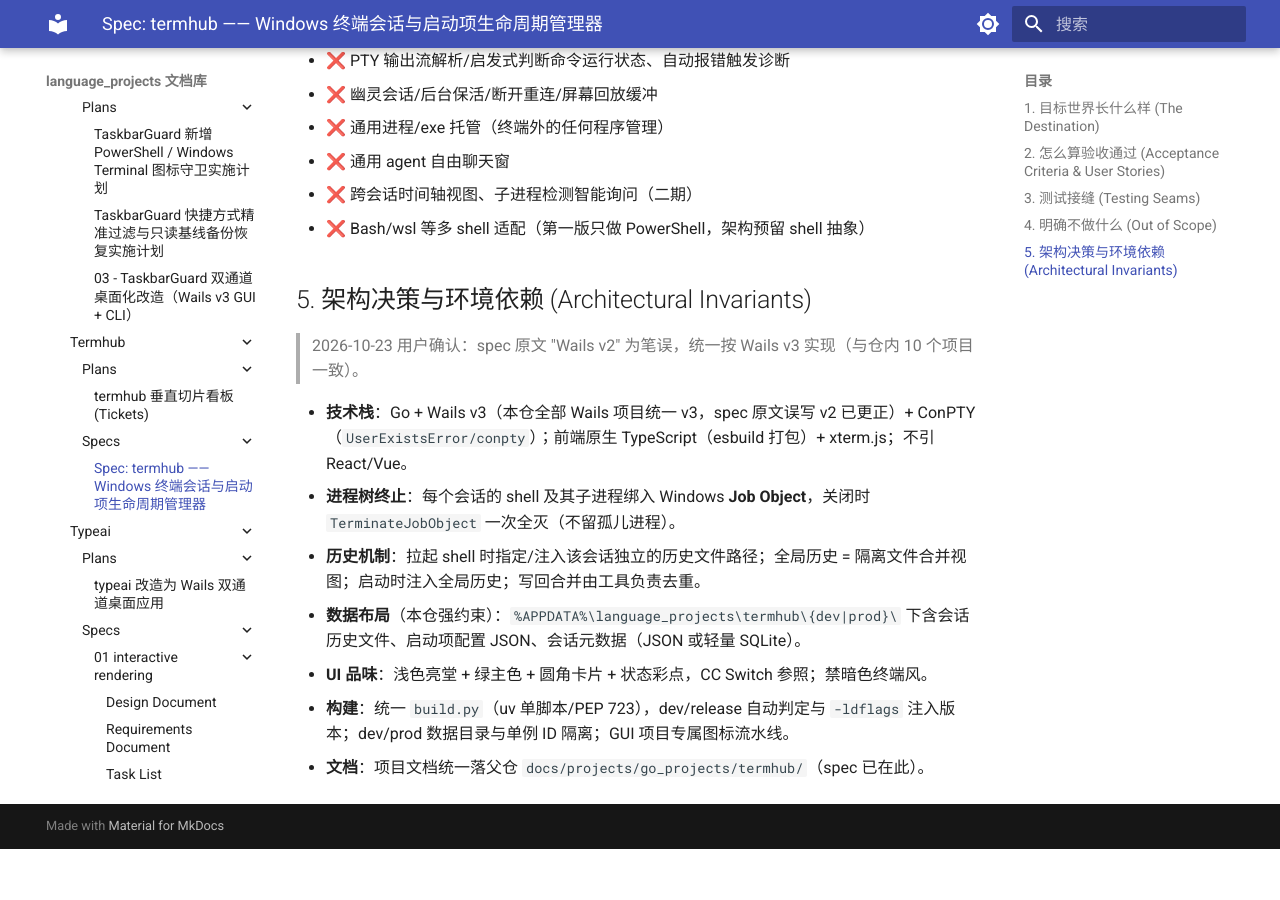
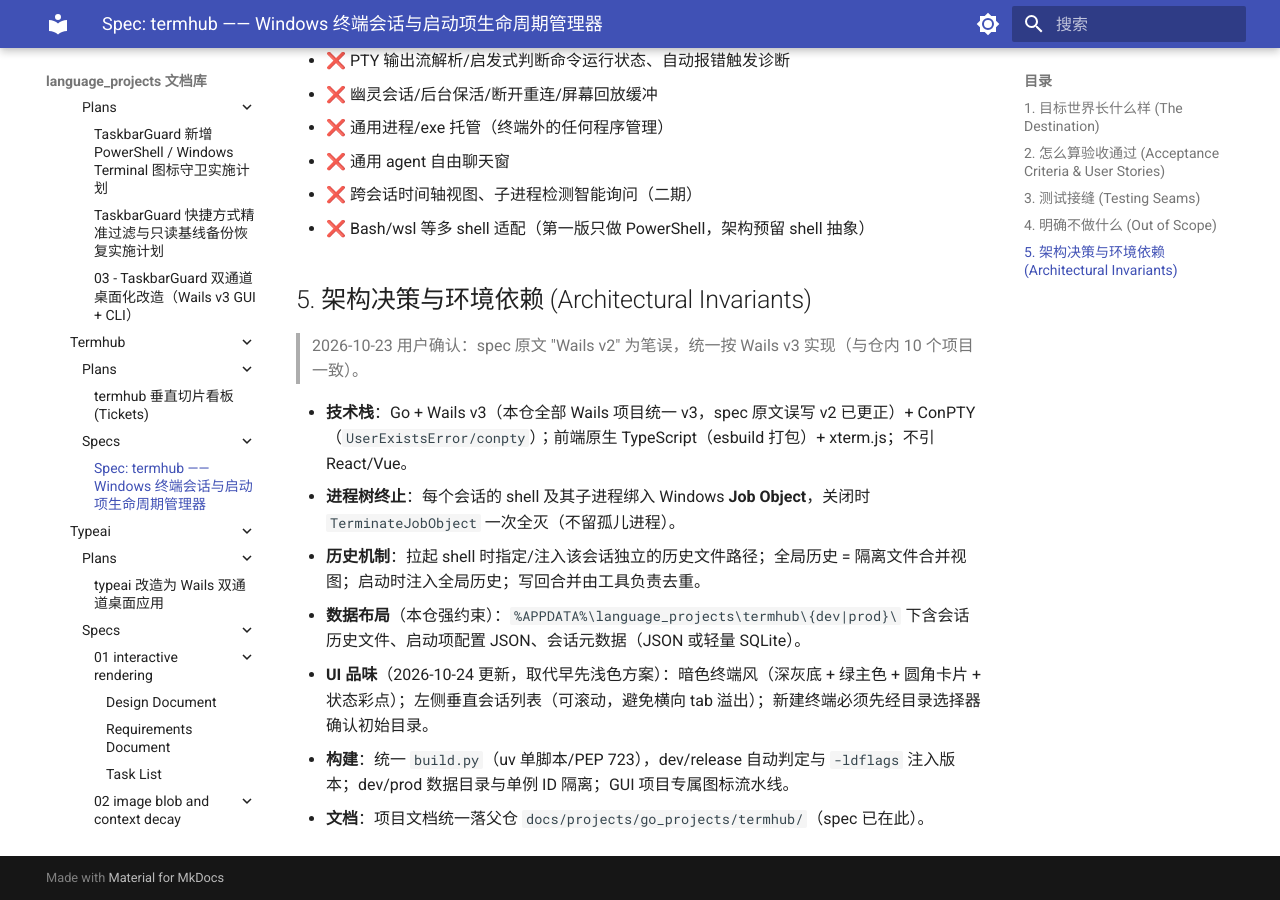
Before and after one commit to shihao-hub/td-language_projects, an MkDocs documentation site: the page built from docs/projects/go_projects/termhub/specs/01-termhub-terminal-manager-spec.md, in a window 1280 px wide and 900 px high, scrolled down 1713 px. Built offline with MkDocs 1.6.1 and Material for MkDocs 9.7.7, drawn with Linux system fonts in a browser that asks for light colours; a script that is not in the unit is left out; before the commit the page ends 2562 px from its top, so only the background shows below that.

Commit message:
docs(termhub): 更新 UI 品味约定
- 改为暗色主题、左侧垂直会话列表与目录选择

```diff
--- a/docs/projects/go_projects/termhub/specs/01-termhub-terminal-manager-spec.md
+++ b/docs/projects/go_projects/termhub/specs/01-termhub-terminal-manager-spec.md
@@ -51,6 +51,6 @@
 - **进程树终止**：每个会话的 shell 及其子进程绑入 Windows **Job Object**，关闭时 `TerminateJobObject` 一次全灭（不留孤儿进程）。
 - **历史机制**：拉起 shell 时指定/注入该会话独立的历史文件路径；全局历史 = 隔离文件合并视图；启动时注入全局历史；写回合并由工具负责去重。
 - **数据布局**（本仓强约束）：`%APPDATA%\language_projects\termhub\{dev|prod}\` 下含会话历史文件、启动项配置 JSON、会话元数据（JSON 或轻量 SQLite）。
-- **UI 品味**：浅色亮堂 + 绿主色 + 圆角卡片 + 状态彩点，CC Switch 参照；禁暗色终端风。
+- **UI 品味**（2026-10-24 更新，取代早先浅色方案）：暗色终端风（深灰底 + 绿主色 + 圆角卡片 + 状态彩点）；左侧垂直会话列表（可滚动，避免横向 tab 溢出）；新建终端必须先经目录选择器确认初始目录。
 - **构建**：统一 `build.py`（uv 单脚本/PEP 723），dev/release 自动判定与 `-ldflags` 注入版本；dev/prod 数据目录与单例 ID 隔离；GUI 项目专属图标流水线。
 - **文档**：项目文档统一落父仓 `docs/projects/go_projects/termhub/`（spec 已在此）。
```
